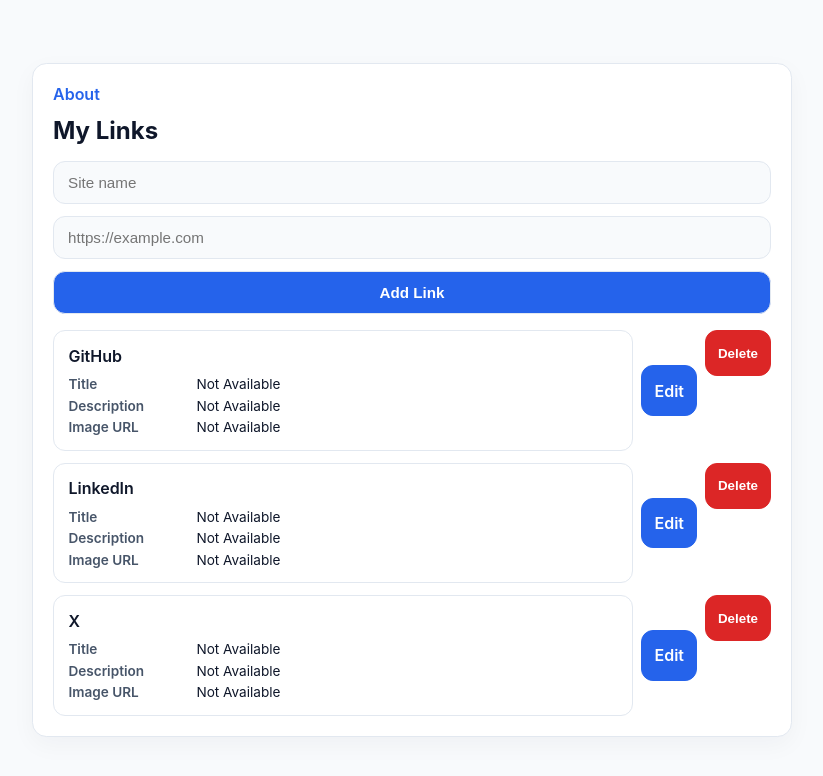
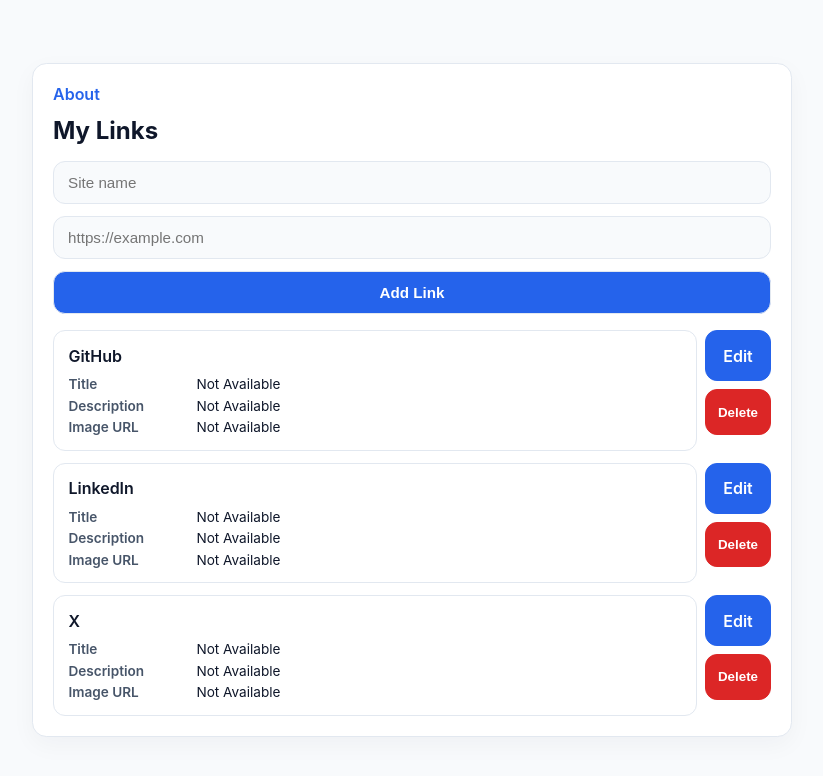
Before and after one commit to pesu12/my-link-bio, a Flask app: page / in a window 1280 px wide. Shown: the top 776 px of the page, without its empty margins (228-1051 px from the left). Run offline with Flask 3, Linux system fonts and the light colour scheme.

Commit message:
Align edit/delete actions to top of link row

```diff
--- a/static/style.css
+++ b/static/style.css
@@ -103,6 +103,12 @@ h1 {
     align-items: stretch;
 }
 
+.link-actions {
+    display: grid;
+    gap: 0.5rem;
+    align-content: start;
+}
+
 .link-card-content {
     display: grid;
     gap: 0.65rem;
@@ -152,7 +158,6 @@ h1 {
 }
 
 .link-item .edit-button {
-    flex: 0 0 auto;
     border: 1px solid #2563eb;
     background-color: #2563eb;
     color: #ffffff;
@@ -160,7 +165,8 @@ h1 {
     padding: 0.9rem 0.75rem;
     font-weight: 600;
     text-decoration: none;
-    align-self: center;
+    text-align: center;
+    align-self: flex-start;
 }
 
 .link-item .edit-button:visited,
@@ -184,7 +190,11 @@ h1 {
     padding: 0.9rem 0.75rem;
     font-weight: 600;
     cursor: pointer;
-    align-self: center;
+    align-self: flex-start;
+}
+
+.link-actions form {
+    margin: 0;
 }
 
 .delete-button:hover,
--- a/templates/index.html
+++ b/templates/index.html
@@ -36,10 +36,12 @@
                             </div>
                         </div>
                     </div>
-                    <a class="edit-button" href="{{ url_for('edit_link', link_index=loop.index0) }}">Edit</a>
-                    <form action="{{ url_for('delete_link', link_index=loop.index0) }}" method="POST">
-                        <button class="delete-button" type="submit">Delete</button>
-                    </form>
+                    <div class="link-actions">
+                        <a class="edit-button" href="{{ url_for('edit_link', link_index=loop.index0) }}">Edit</a>
+                        <form action="{{ url_for('delete_link', link_index=loop.index0) }}" method="POST">
+                            <button class="delete-button" type="submit">Delete</button>
+                        </form>
+                    </div>
                 </li>
                 {% endfor %}
             </ul>
```
